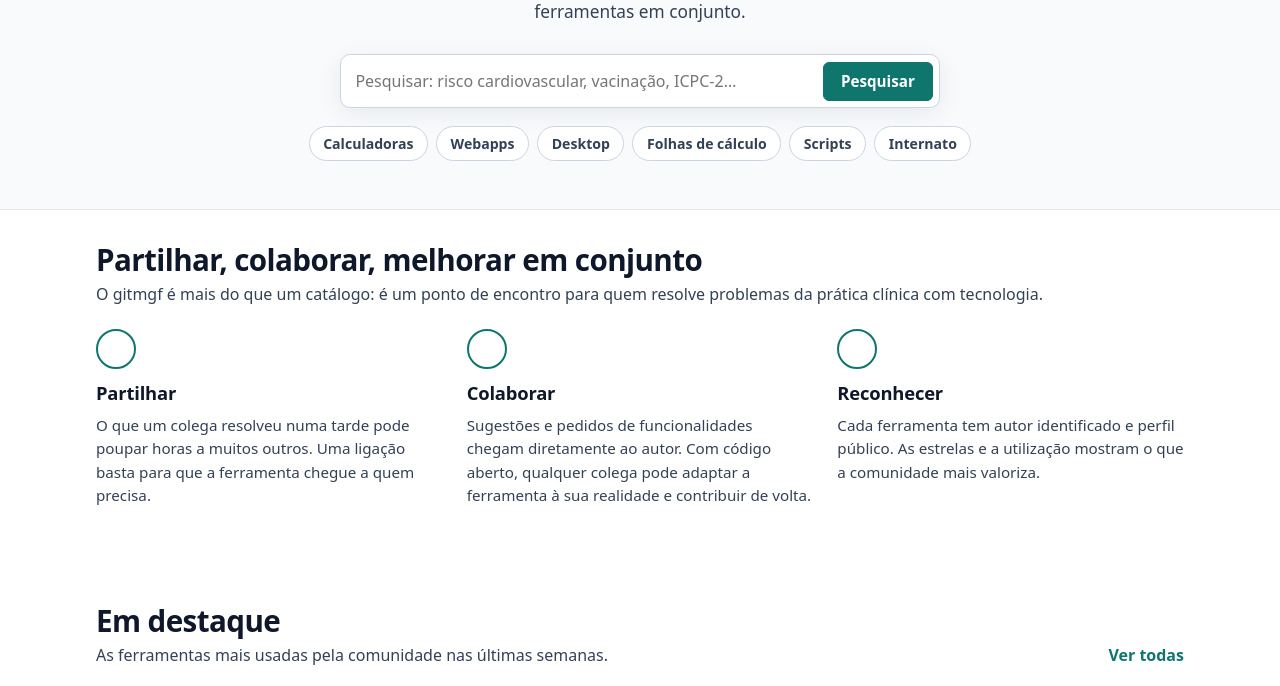
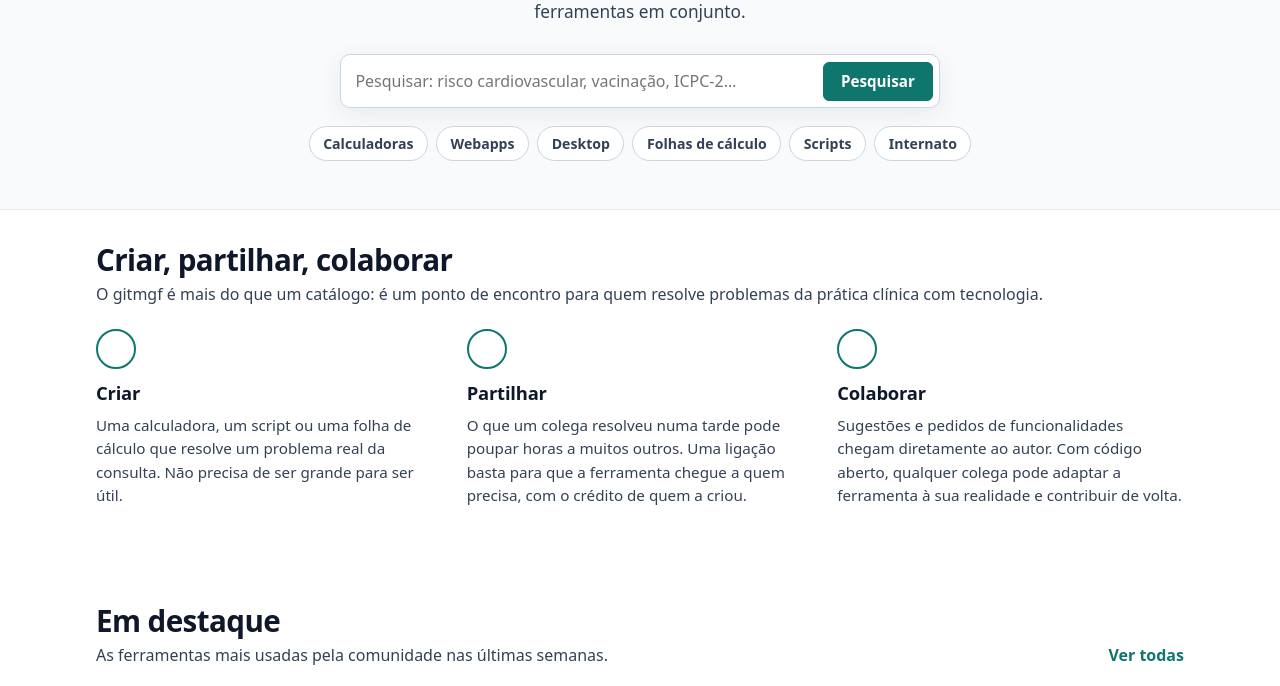
Before and after one commit to diogocarapito/gitmgf, a Python web app: template app/templates/public/home.html in a window 1280 px wide. Shown: the part 518-1204 px from the top of the page. Run offline with Jinja, Linux system fonts and the light colour scheme; the template is opened without the code that fills it, so the values that code supplies are empty.

Commit message:
docs: home pillars become Criar, partilhar, colaborar
The catalogue update also carries the notification strings used by the next
commit.

Co-Authored-By: Claude Opus 5.5 <noreply@anthropic.com>

```diff
--- a/app/templates/public/home.html
+++ b/app/templates/public/home.html
@@ -28,14 +28,14 @@
   <div class="container">
     <div class="section__head">
       <div>
-        <h2>{{ _("Partilhar, colaborar, melhorar em conjunto") }}</h2>
+        <h2>{{ _("Criar, partilhar, colaborar") }}</h2>
         <p>{{ _("O gitmgf é mais do que um catálogo: é um ponto de encontro para quem resolve problemas da prática clínica com tecnologia.") }}</p>
       </div>
     </div>
     <div class="steps">
-      <div class="step"><div class="step__num">{{ icon('send') }}</div><h3>{{ _("Partilhar") }}</h3><p>{{ _("O que um colega resolveu numa tarde pode poupar horas a muitos outros. Uma ligação basta para que a ferramenta chegue a quem precisa.") }}</p></div>
+      <div class="step"><div class="step__num">{{ icon('lightbulb') }}</div><h3>{{ _("Criar") }}</h3><p>{{ _("Uma calculadora, um script ou uma folha de cálculo que resolve um problema real da consulta. Não precisa de ser grande para ser útil.") }}</p></div>
+      <div class="step"><div class="step__num">{{ icon('send') }}</div><h3>{{ _("Partilhar") }}</h3><p>{{ _("O que um colega resolveu numa tarde pode poupar horas a muitos outros. Uma ligação basta para que a ferramenta chegue a quem precisa, com o crédito de quem a criou.") }}</p></div>
       <div class="step"><div class="step__num">{{ icon('git-fork') }}</div><h3>{{ _("Colaborar") }}</h3><p>{{ _("Sugestões e pedidos de funcionalidades chegam diretamente ao autor. Com código aberto, qualquer colega pode adaptar a ferramenta à sua realidade e contribuir de volta.") }}</p></div>
-      <div class="step"><div class="step__num">{{ icon('users') }}</div><h3>{{ _("Reconhecer") }}</h3><p>{{ _("Cada ferramenta tem autor identificado e perfil público. As estrelas e a utilização mostram o que a comunidade mais valoriza.") }}</p></div>
     </div>
   </div>
 </section>
```
Also changed, not shown: app/locales/en/LC_MESSAGES/messages.po, 1 other file.
